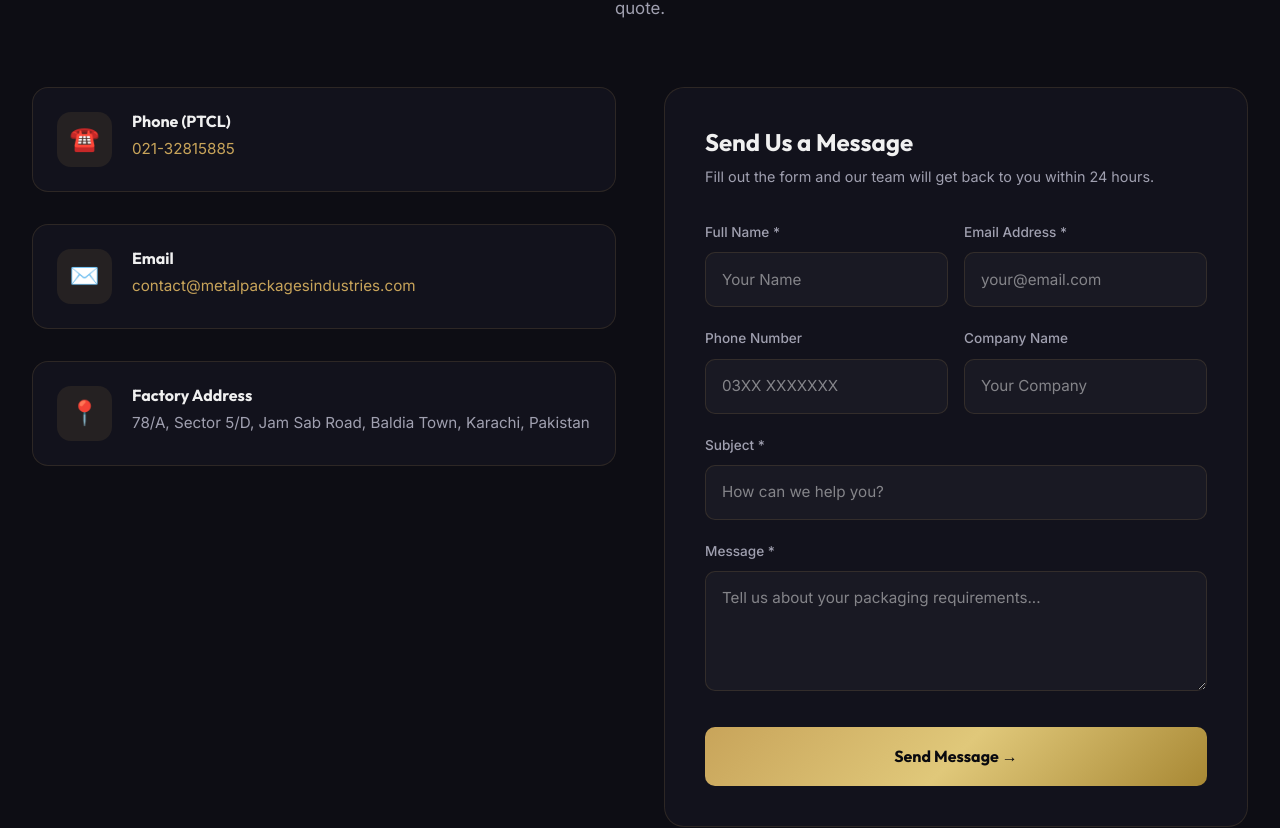
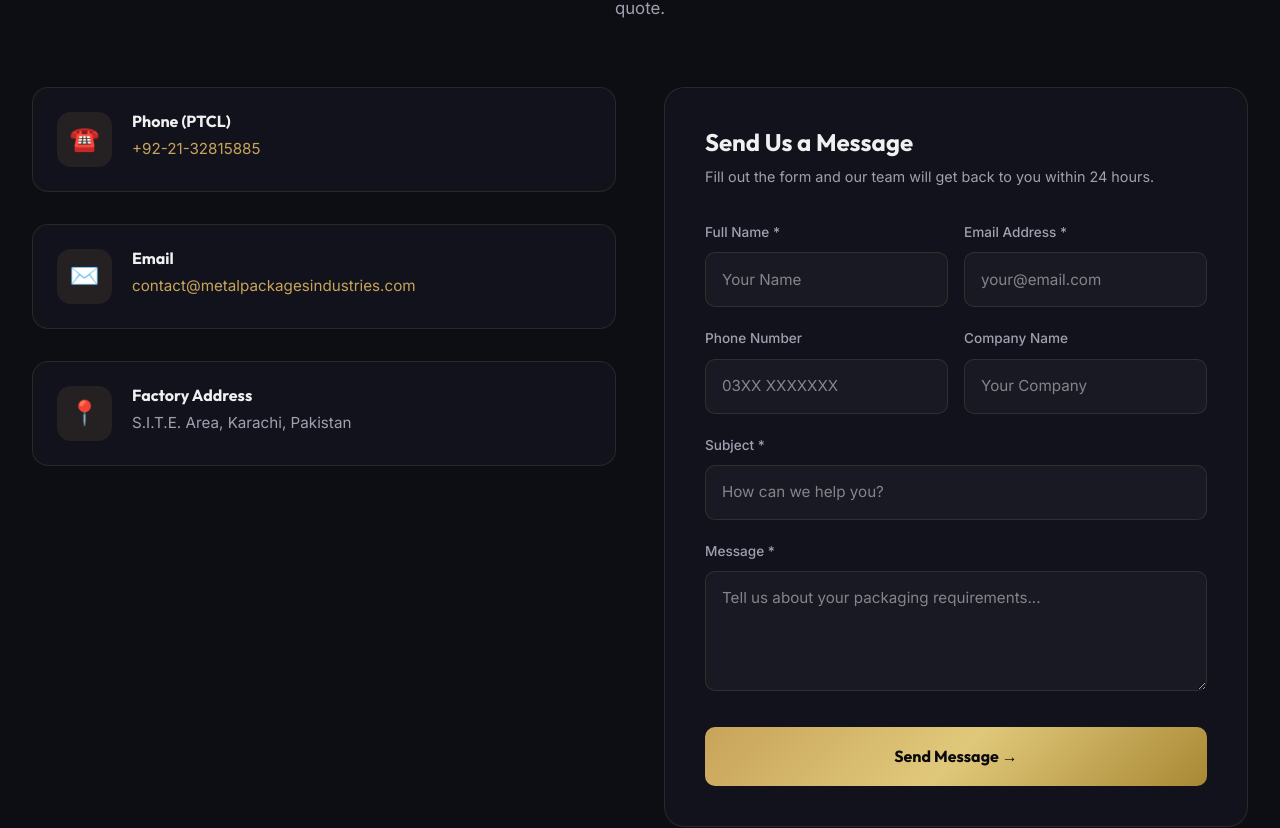
Before and after one commit to samiigal825-dot/metal-packages-website, a Next.js app: page / in a window 1280 px wide. Shown: the part 9937-10765 px from the top of the page. Built offline with nearby package versions, Linux system fonts and the light colour scheme.

Commit message:
Update address to SITE Area Karachi, phone to +92-21-32815885, and business hours to GMT+5 9am-5pm

```diff
--- a/src/app/api/contact/route.ts
+++ b/src/app/api/contact/route.ts
@@ -102,13 +102,13 @@ export async function POST(request: NextRequest) {
             </p>
             <p style="color: #333; line-height: 1.7; font-size: 15px;">
               If you need immediate assistance, please feel free to call us at
-              <strong>021-32815885</strong> (PTCL).
+              <strong>+92-21-32815885</strong> (PTCL).
             </p>
             <hr style="border: none; border-top: 1px solid #e5e5e5; margin: 20px 0;"/>
             <p style="color: #777; font-size: 13px; line-height: 1.6;">
               Metal Packages Industries<br/>
-              78/A, Sector 5/D, Jam Sab Road, Baldia Town, Karachi, Pakistan<br/>
-              ☎️ 021-32815885 | ✉️ contact@metalpackagesindustries.com<br/>
+              S.I.T.E. Area, Karachi, Pakistan<br/>
+              ☎️ +92-21-32815885 | ✉️ contact@metalpackagesindustries.com<br/>
               🌐 <a href="https://metalpackagesindustries.com" style="color: #c8a45a;">metalpackagesindustries.com</a>
             </p>
           </div>
--- a/src/app/layout.tsx
+++ b/src/app/layout.tsx
@@ -64,10 +64,9 @@ export default function RootLayout({
                 "Leading manufacturer of premium quality flexible aluminium collapsible tubes for pharmaceutical, cosmetic, food, and industrial applications in Pakistan.",
               address: {
                 "@type": "PostalAddress",
-                streetAddress: "78/A, Sector 5/D, Jam Sab Road, Baldia Town",
+                streetAddress: "S.I.T.E. Area",
                 addressLocality: "Karachi",
                 addressRegion: "Sindh",
-                postalCode: "75760",
                 addressCountry: "PK",
               },
               telephone: "+92-21-32815885",
--- a/src/data/siteConfig.ts
+++ b/src/data/siteConfig.ts
@@ -5,12 +5,12 @@ export const siteConfig = {
     tagline: "Smart Packaging. Superior Protection.",
     ceo: "Management Team",
     ceoTitle: "Metal Packages Industries",
-    address: "78/A, Sector 5/D, Jam Sab Road, Baldia Town, Karachi, Pakistan",
-    phone: "021-32815885",
-    officePhone: "021-32815885",
-    fax: "021-32815885",
+    address: "S.I.T.E. Area, Karachi, Pakistan",
+    phone: "+92-21-32815885",
+    officePhone: "+92-21-32815885",
+    fax: "+92-21-32815885",
     email: "contact@metalpackagesindustries.com",
-    businessHours: "Monday - Saturday: 9:00 AM - 6:00 PM\nSunday: Closed",
+    businessHours: "Monday - Saturday: 9:00 AM - 5:00 PM (GMT+5)",
     experienceYears: 40,
   },
   hero: {
```
